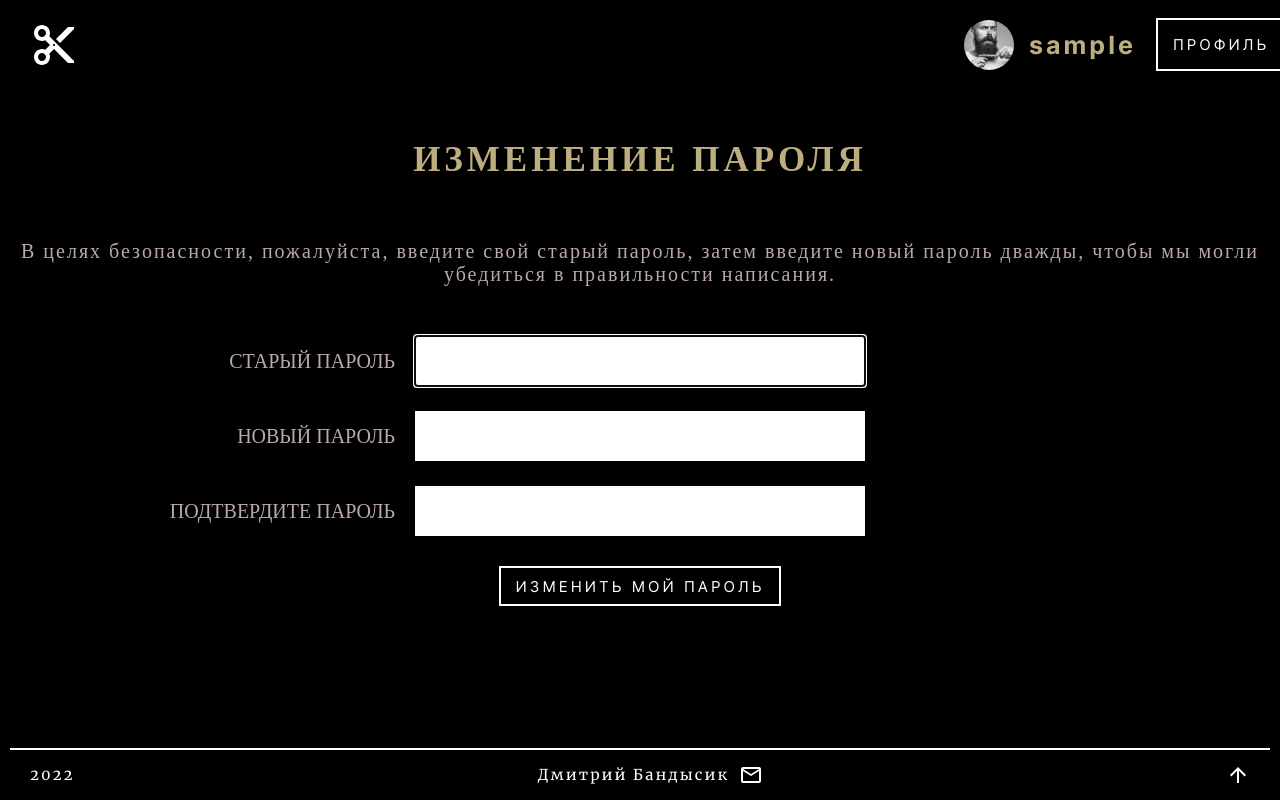
After one commit to DmBand/hairdressers, a Django app: page /password_change/ in a window 1280 px wide. The commit adds this page. Run offline with Django 4.2, Linux system fonts and the light colour scheme; the visitor is signed in with stand-in values (Sample User, id 1); parts of the project's set-up code (start-up, migrations or seed data) failed here and were passed over.

Commit message:
add new password_change_form template

```diff
--- a/hairdressers_project/users_app/forms.py
+++ b/hairdressers_project/users_app/forms.py
@@ -1,5 +1,5 @@
 from django import forms
-from django.contrib.auth.forms import UserCreationForm, AuthenticationForm, SetPasswordForm
+from django.contrib.auth.forms import UserCreationForm, AuthenticationForm, SetPasswordForm, PasswordChangeForm
 from django.contrib.auth.models import User
 from django.core.exceptions import ValidationError
 from django.core.validators import RegexValidator
@@ -58,7 +58,33 @@ class RegistrationUserForm(UserCreationForm):
 
 
 class ResetPasswordForm(SetPasswordForm):
-    """ Форма создания нового пароля после сброса старого """
+    """
+    Форма создания нового пароля после сброса старого
+    (без ввода старого пароля)
+    """
+
+    # Валидатор пароля
+    password_validator = RegexValidator(
+        regex=r'^[^а-яА-Я]*$',
+        message='Символы кириллицы /а-яА-Я/ не допускаются'
+    )
+
+    new_password1 = forms.CharField(
+        label="Новый пароль",
+        widget=forms.PasswordInput(attrs={'autocomplete': 'new-password'}),
+        strip=False,
+        validators=[password_validator]
+    )
+
+    new_password2 = forms.CharField(
+        label="Подтвердите пароль",
+        strip=False,
+        widget=forms.PasswordInput(attrs={'autocomplete': 'new-password'}),
+    )
+
+
+class ChangePasswordForm(PasswordChangeForm):
+    """ Форма изменения пароля (с вводом старого пароля) """
 
     # Валидатор пароля
     password_validator = RegexValidator(
--- /dev/null
+++ b/hairdressers_project/users_app/templates/users_app/change_password/password_change_form.html
@@ -0,0 +1,37 @@
+{% extends 'users_app/base.html' %}
+
+{% block content %}
+<main class="main-reg">
+    <section class="reg-title2">
+        <h1 class="reg-title-text">Изменение пароля</h1>
+    </section>
+    <section class="password-reset-section">
+        <p class="reset-password-info">В целях безопасности, пожалуйста, введите свой старый пароль,
+            затем введите новый пароль дважды, чтобы мы могли убедиться в правильности написания.</p>
+        <form action="" class="password-reset-form" method="post">
+            {% csrf_token %}
+            <ul class="all-rows2">
+                <p class="errorlist">{{ form.old_password.errors }}</p>
+                <li class="form-row2">
+                    <label for="id_old_password" class="reg-form-label2">Старый пароль</label>
+                    <input id="id_old_password" type="password" name="old_password"
+                           class="reg-form-input2 add-align-text" autocomplete="off" autofocus required>
+                </li>
+                <p class="errorlist">{{ form.new_password1.errors }}</p>
+                <li class="form-row2">
+                    <label for="id_new_password1" class="reg-form-label2">Новый пароль</label>
+                    <input id="id_new_password1" type="password" name="new_password1"
+                           class="reg-form-input2 add-align-text" autocomplete="off" required>
+                </li>
+                <p class="errorlist">{{ form.new_password2.errors }}</p>
+                <li class="form-row2">
+                    <label for="id_new_password2" class="reg-form-label2">Подтвердите пароль</label>
+                    <input id="id_new_password2" type="password" name="new_password2"
+                           class="reg-form-input2 add-align-text" autocomplete="off" required>
+                </li>
+            </ul>
+            <button type="submit" class="send-email">Изменить мой пароль</button>
+        </form>
+    </section>
+</main>
+{% endblock content %}
--- a/hairdressers_project/users_app/templates/users_app/reset_password/password_reset_confirm.html
+++ b/hairdressers_project/users_app/templates/users_app/reset_password/password_reset_confirm.html
@@ -15,13 +15,13 @@
                 <li class="form-row2">
                     <label for="id_new_password1" class="reg-form-label2">Новый пароль</label>
                     <input id="id_new_password1" type="password" name="new_password1" class="reg-form-input2 add-align-text"
-                           autocomplete="new-password">
+                           autocomplete="off">
                 </li>
                 <p class="errorlist">{{ form.new_password2.errors }}</p>
                 <li class="form-row2">
                     <label for="id_new_password2" class="reg-form-label2">Подтвердите пароль</label>
                     <input id="id_new_password2" type="password" name="new_password2" class="reg-form-input2 add-align-text"
-                           autocomplete="new-password">
+                           autocomplete="off">
                 </li>
             </ul>
             <button type="submit" class="send-email">Изменить пароль</button>
--- a/hairdressers_project/users_app/urls.py
+++ b/hairdressers_project/users_app/urls.py
@@ -16,7 +16,7 @@ urlpatterns = [
     path('edit_profile/<slug:slug_name>', edit_main_profile_view, name='edit_main_profile'),
     path('delete_profile/<slug:slug_name>', delete_main_profile_view, name='delete_main_profile'),
     path('profile/<slug:slug_name>/', get_main_profile_view, name='get_main_profile'),
-    # password
+    # password reset
     path('forgot_password', ResetPasswordView.as_view(),
          name='password_reset'),
     path('reset_confirm/<uidb64>/<token>', ResetPasswordConfirmView.as_view(),
@@ -27,6 +27,10 @@ urlpatterns = [
     path('reset_complete', av.PasswordResetCompleteView.as_view(
         template_name='users_app/reset_password/password_reset_complete.html'),
          name='password_reset_complete'),
+    # password change
+    path('password_change/', ChangePasswordView.as_view(), name='password_change'),
+    path('password_change/done/', av.PasswordChangeDoneView.as_view(), name='password_change_done'),
+
     # portfolio
     path('create_portfolio/', create_portfolio_view, name='create_portfolio'),
     path('edit_portfolio/<slug:slug_name>/', edit_portfolio_view, name='edit_portfolio'),
--- a/hairdressers_project/users_app/views.py
+++ b/hairdressers_project/users_app/views.py
@@ -3,7 +3,11 @@ import os
 from django.contrib import messages
 from django.contrib.auth import login, logout
 from django.contrib.auth.decorators import login_required
-from django.contrib.auth.views import LoginView, PasswordResetConfirmView, PasswordResetView
+from django.contrib.auth.views import \
+    LoginView, \
+    PasswordResetConfirmView, \
+    PasswordResetView, \
+    PasswordChangeView
 from django.db.models import F
 from django.http import Http404
 from django.shortcuts import render, redirect
@@ -255,6 +259,13 @@ class ResetPasswordConfirmView(PasswordResetConfirmView):
     success_url = reverse_lazy("users_app:password_reset_complete")
 
 
+# change password
+class ChangePasswordView(PasswordChangeView):
+    form_class = ChangePasswordForm
+    template_name = 'users_app/change_password/password_change_form.html'
+    success_url = reverse_lazy('users_app:password_change_done')
+
+
 # portfolio
 @login_required(login_url='users_app:login')
 def create_portfolio_view(request):
```
